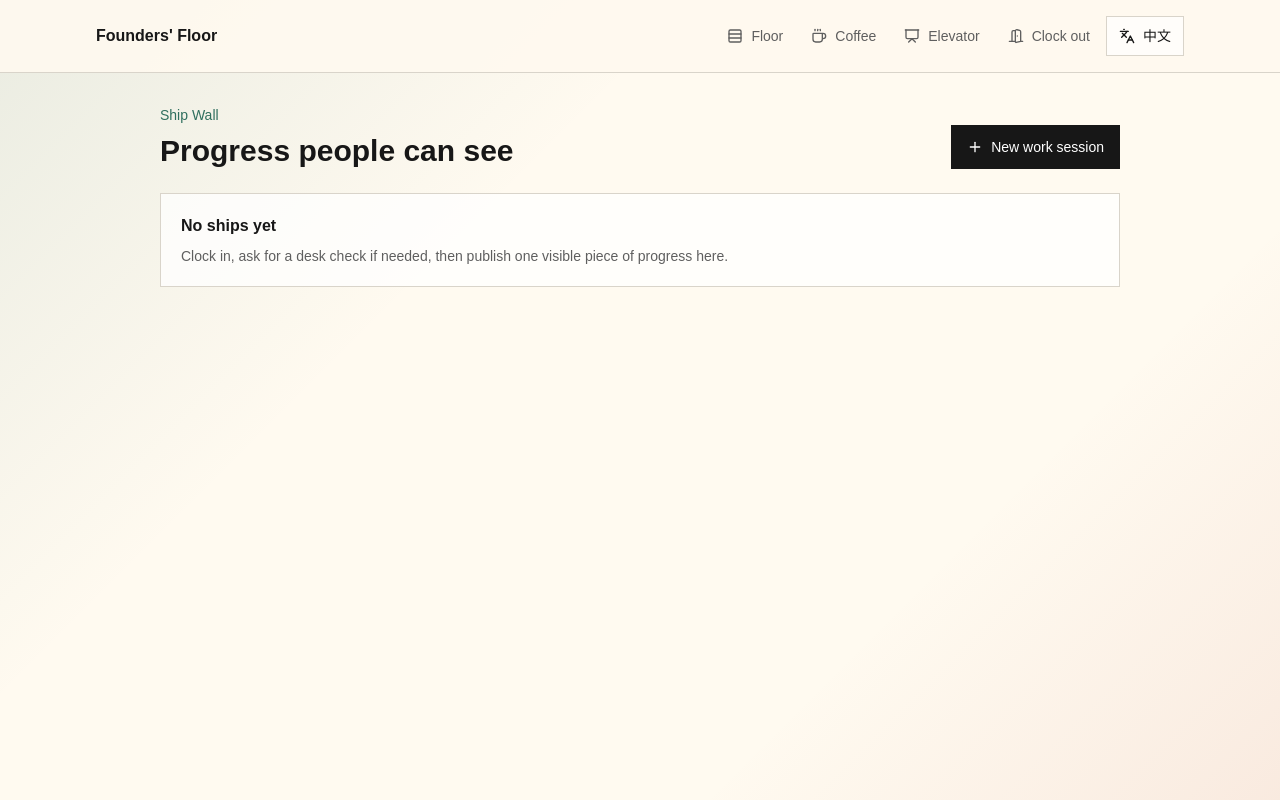
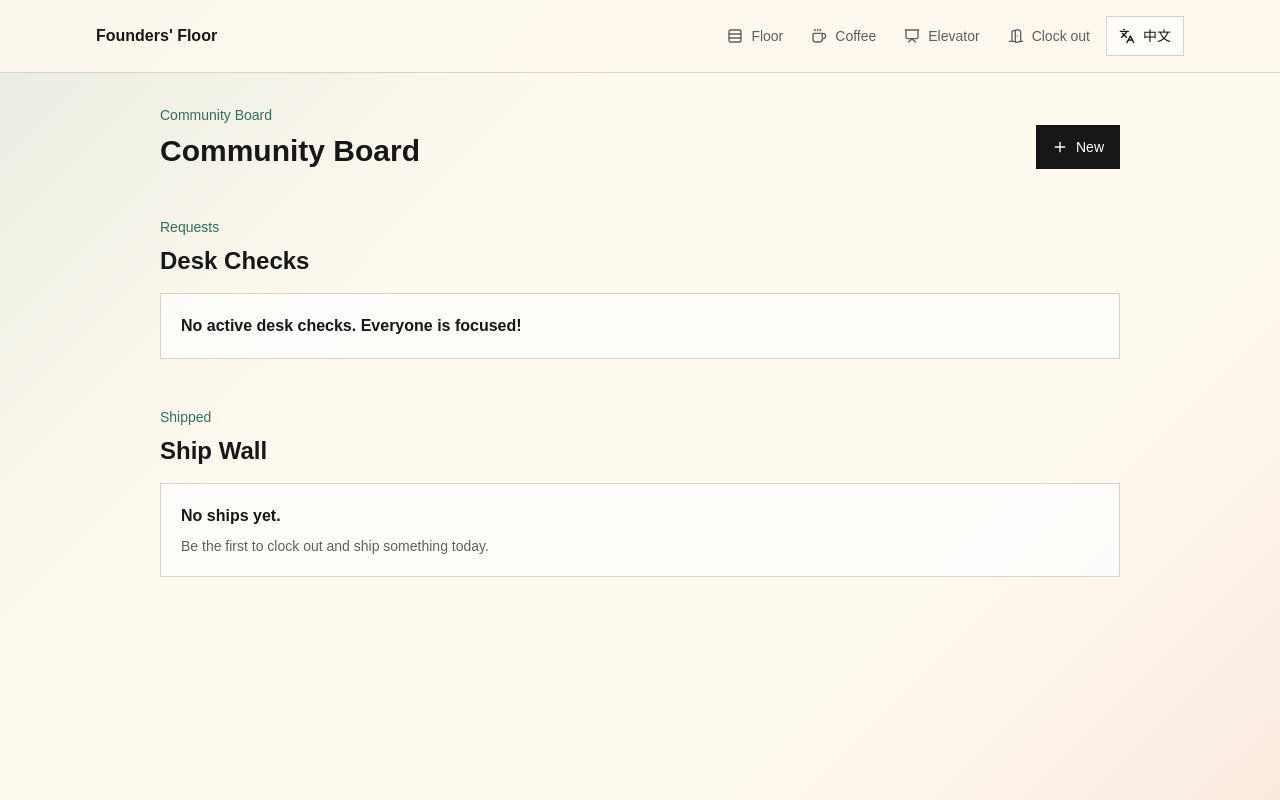
Before and after one commit to clover475/Founders-Floor_BUIDL_OPC_HACKATHON_SG, a Next.js app: page /ship-wall in a window 1280 px wide. Built offline with nearby package versions, Linux system fonts and the light colour scheme.

Commit message:
feat: merge desk checks requests wall with ship wall into community board

```diff
--- a/src/components/office/office-floor.tsx
+++ b/src/components/office/office-floor.tsx
@@ -167,14 +167,19 @@ export function OfficeFloor({ roomId }: { roomId: RoomId }) {
           {t("clockOut")}
         </Link>
 
-        <div className="border border-floor-line bg-white/60 p-4">
-          <p className="text-sm font-semibold text-floor-ink">{t("deskChecks")}</p>
+        <Link href="/ship-wall" className="group block border border-floor-line bg-white/60 p-4 transition-colors hover:bg-white">
+          <div className="flex items-center justify-between">
+            <p className="text-sm font-semibold text-floor-ink">{t("deskChecks")}</p>
+            <span className="text-xs font-medium text-floor-green opacity-0 transition-opacity group-hover:opacity-100">
+              View all →
+            </span>
+          </div>
           <p className="mt-2 text-sm text-floor-muted">
             {deskChecks.length
               ? t("saved", { count: deskChecks.length, status: deskChecks[deskChecks.length - 1].status })
               : t("none")}
           </p>
-        </div>
+        </Link>
       </aside>
     </main>
   );
--- a/src/components/ship/ship-wall.tsx
+++ b/src/components/ship/ship-wall.tsx
@@ -1,23 +1,35 @@
 "use client";
 
 import Link from "next/link";
-import { Plus, ShipWheel } from "lucide-react";
+import { Plus, ShipWheel, MessageSquarePlus, BadgeCheck } from "lucide-react";
 import { useLocale, useTranslations } from "use-intl";
 import { useEffect, useState } from "react";
-import { loadShips } from "@/lib/storage/repository";
-import type { Ship } from "@/types/domain";
+import { loadShips, loadDeskChecks } from "@/lib/storage/repository";
+import type { Ship, DeskCheck } from "@/types/domain";
+
+import { deskCheckTemplates } from "@/lib/demo-data";
 
 export function ShipWall() {
   const t = useTranslations("shipWall");
   const locale = useLocale();
   const [ships, setShips] = useState<Ship[]>([]);
+  const [deskChecks, setDeskChecks] = useState<DeskCheck[]>([]);
+  const [acceptedChecks, setAcceptedChecks] = useState<Set<string>>(new Set());
 
   useEffect(() => {
     setShips(loadShips());
+    const allChecks = loadDeskChecks();
+    // Only show desk checks that are currently requested
+    setDeskChecks(allChecks.filter(check => check.status === "requested"));
   }, []);
 
+  const handleAccept = (id: string) => {
+    setAcceptedChecks(prev => new Set(prev).add(id));
+  };
+
   return (
-    <main className="mx-auto grid w-full max-w-5xl gap-6 px-5 py-8 sm:px-8">
+    <main className="mx-auto grid w-full max-w-5xl gap-12 px-5 py-8 sm:px-8">
+      {/* Header */}
       <section className="flex flex-col gap-4 sm:flex-row sm:items-end sm:justify-between">
         <div>
           <p className="text-sm font-medium text-floor-green">{t("eyebrow")}</p>
@@ -32,8 +44,63 @@ export function ShipWall() {
         </Link>
       </section>
 
+      {/* Requests Section */}
+      <section>
+        <p className="text-sm font-medium text-floor-green">{t("deskCheckEyebrow")}</p>
+        <h2 className="mt-2 text-2xl font-semibold text-floor-ink mb-4">{t("deskCheckTitle")}</h2>
+
+        {deskChecks.length ? (
+          <div className="grid gap-3">
+            {deskChecks.map((check) => {
+              const template = deskCheckTemplates.find(t => t.id === check.templateId);
+              return (
+                <article key={check.id} className="border border-floor-line bg-floor-panel p-4">
+                  <div className="flex flex-col gap-4 sm:flex-row sm:items-start sm:justify-between">
+                    <div className="flex items-start gap-3">
+                      <div className="flex h-9 w-9 items-center justify-center bg-white border border-floor-line text-floor-ink">
+                        <MessageSquarePlus size={18} aria-hidden="true" />
+                      </div>
+                      <div className="min-w-0 flex-1">
+                        <h3 className="font-semibold text-floor-ink">{template?.title || "Desk Check"}</h3>
+                        <p className="mt-2 text-sm leading-6 text-floor-ink whitespace-pre-wrap">{check.question}</p>
+                        <p className="mt-3 text-xs uppercase text-floor-muted">
+                          {new Date(check.createdAt).toLocaleString(locale)}
+                        </p>
+                      </div>
+                    </div>
+
+                    {acceptedChecks.has(check.id) ? (
+                      <button disabled className="inline-flex items-center gap-2 rounded border border-floor-green bg-floor-green px-4 py-2 text-sm font-medium text-white opacity-80 shrink-0">
+                        <BadgeCheck size={16} />
+                        Accepted
+                      </button>
+                    ) : (
+                      <button
+                        onClick={() => handleAccept(check.id)}
+                        className="inline-flex items-center gap-2 border border-floor-green bg-white px-4 py-2 text-sm font-medium text-floor-green hover:bg-floor-green hover:text-white transition-colors shrink-0"
+                      >
+                        {t("helpAndEarn")}
+                      </button>
+                    )}
+                  </div>
+                </article>
+              );
+            })}
+          </div>
+        ) : (
+          <div className="border border-floor-line bg-white/75 p-5">
+            <p className="font-semibold text-floor-ink">{t("noDeskChecks")}</p>
+          </div>
+        )}
+      </section>
+
+      {/* Ships Section */}
+      <section>
+        <p className="text-sm font-medium text-floor-green">{t("shipEyebrow")}</p>
+        <h2 className="mt-2 text-2xl font-semibold text-floor-ink mb-4">{t("shipTitle")}</h2>
+
         {ships.length ? (
-        <section className="grid gap-3">
+          <div className="grid gap-3">
             {ships.map((ship) => (
               <article key={ship.id} className="border border-floor-line bg-white/80 p-4">
                 <div className="flex items-start gap-3">
@@ -41,8 +108,8 @@ export function ShipWall() {
                     <ShipWheel size={18} aria-hidden="true" />
                   </div>
                   <div className="min-w-0 flex-1">
-                  <h2 className="font-semibold text-floor-ink">{ship.title}</h2>
-                  <p className="mt-2 break-words text-sm leading-6 text-floor-muted">{ship.evidence}</p>
+                    <h3 className="font-semibold text-floor-ink">{ship.title}</h3>
+                    <p className="mt-2 break-words text-sm leading-6 text-floor-muted whitespace-pre-wrap">{ship.evidence}</p>
                     <p className="mt-3 text-xs uppercase text-floor-muted">
                       {t("meta", {
                         room: ship.room,
@@ -54,15 +121,16 @@ export function ShipWall() {
                 </div>
               </article>
             ))}
-        </section>
+          </div>
         ) : (
-        <section className="border border-floor-line bg-white/75 p-5">
+          <div className="border border-floor-line bg-white/75 p-5">
             <p className="font-semibold text-floor-ink">{t("noneTitle")}</p>
             <p className="mt-2 text-sm text-floor-muted">
               {t("noneDescription")}
             </p>
+          </div>
+        )}
       </section>
-      )}
     </main>
   );
 }
--- a/src/messages/en.json
+++ b/src/messages/en.json
@@ -166,13 +166,19 @@
     "defaultEvidence": "Progress submitted from Founders' Floor."
   },
   "shipWall": {
-    "eyebrow": "Ship Wall",
-    "title": "Progress people can see",
-    "new": "New work session",
-    "meta": "{room} room · {date}",
-    "helped": "helped by {name}",
-    "noneTitle": "No ships yet",
-    "noneDescription": "Clock in, ask for a desk check if needed, then publish one visible piece of progress here."
+    "eyebrow": "Community Board",
+    "title": "Community Board",
+    "new": "New",
+    "deskCheckEyebrow": "Requests",
+    "deskCheckTitle": "Desk Checks",
+    "helpAndEarn": "Help & Earn Points",
+    "meta": "in {room} on {date}",
+    "helped": "Helped by {name}",
+    "noneTitle": "No ships yet.",
+    "noneDescription": "Be the first to clock out and ship something today.",
+    "noDeskChecks": "No active desk checks. Everyone is focused!",
+    "shipEyebrow": "Shipped",
+    "shipTitle": "Ship Wall"
   },
   "meeting": {
     "audio": "Audio and video start muted. Use headphones in the venue.",
--- a/src/messages/zh-CN.json
+++ b/src/messages/zh-CN.json
@@ -166,13 +166,19 @@
     "defaultEvidence": "已从 Founders' Floor 提交进展。"
   },
   "shipWall": {
-    "eyebrow": "成果墙",
-    "title": "让进展被人看见",
-    "new": "开始新的工作时段",
+    "eyebrow": "共建社区",
+    "title": "请求与成果墙",
+    "new": "开始上班",
+    "deskCheckEyebrow": "大家都在请求什么",
+    "deskCheckTitle": "请求墙",
+    "helpAndEarn": "帮助并获得积分",
     "meta": "{room} · {date}",
     "helped": "由 {name} 提供帮助",
-    "noneTitle": "还没有成果",
-    "noneDescription": "先开始上班，需要时请同事快速检查，再把一项看得见的进展发布到这里。"
+    "noneTitle": "还没有人交付成果",
+    "noneDescription": "成为今天第一个下班并展示成果的人吧。",
+    "noDeskChecks": "当前没有活跃的请求，大家都在专注 Build！",
+    "shipEyebrow": "已交付成果",
+    "shipTitle": "成果墙"
   },
   "meeting": {
     "audio": "音频和视频默认静音。在现场请使用耳机。",
```
Lines whose indentation alone changed are shown as unchanged.
